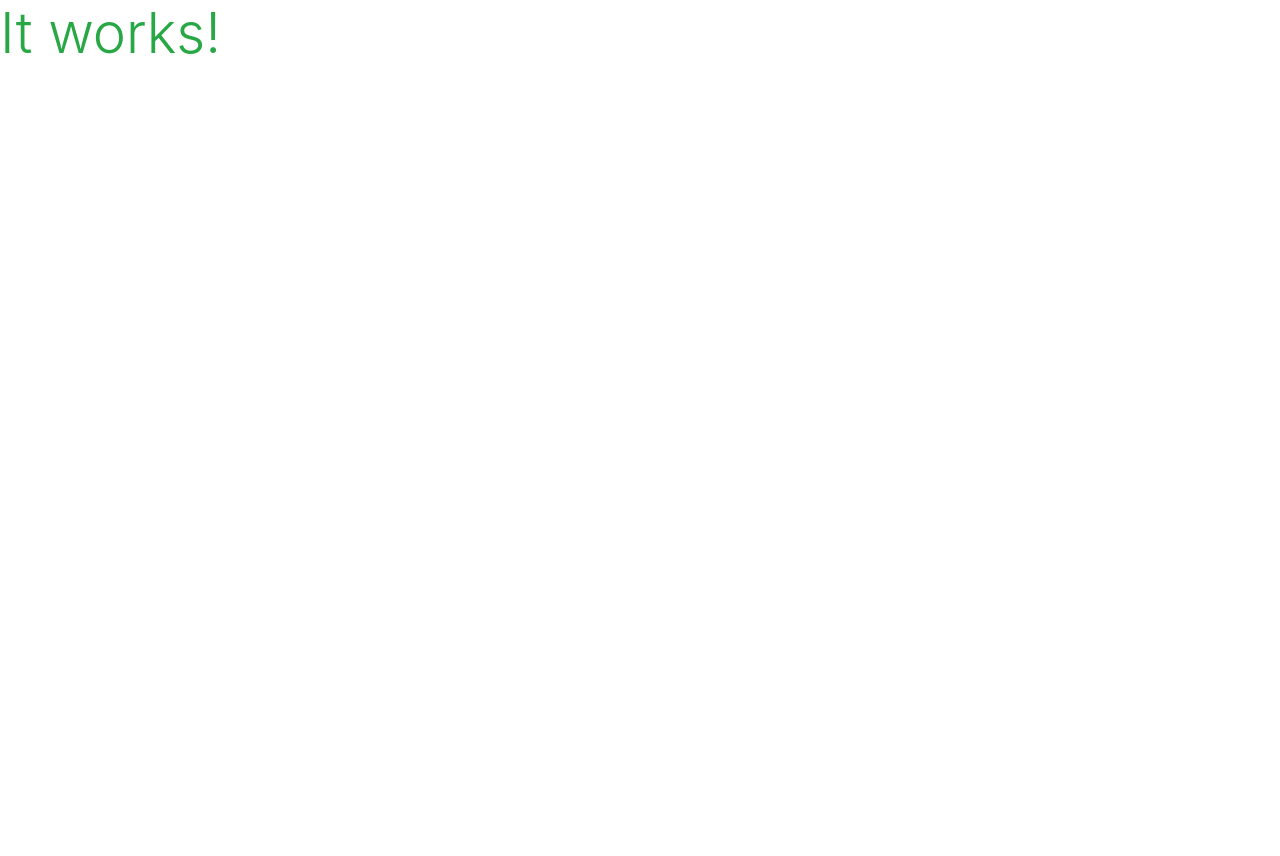
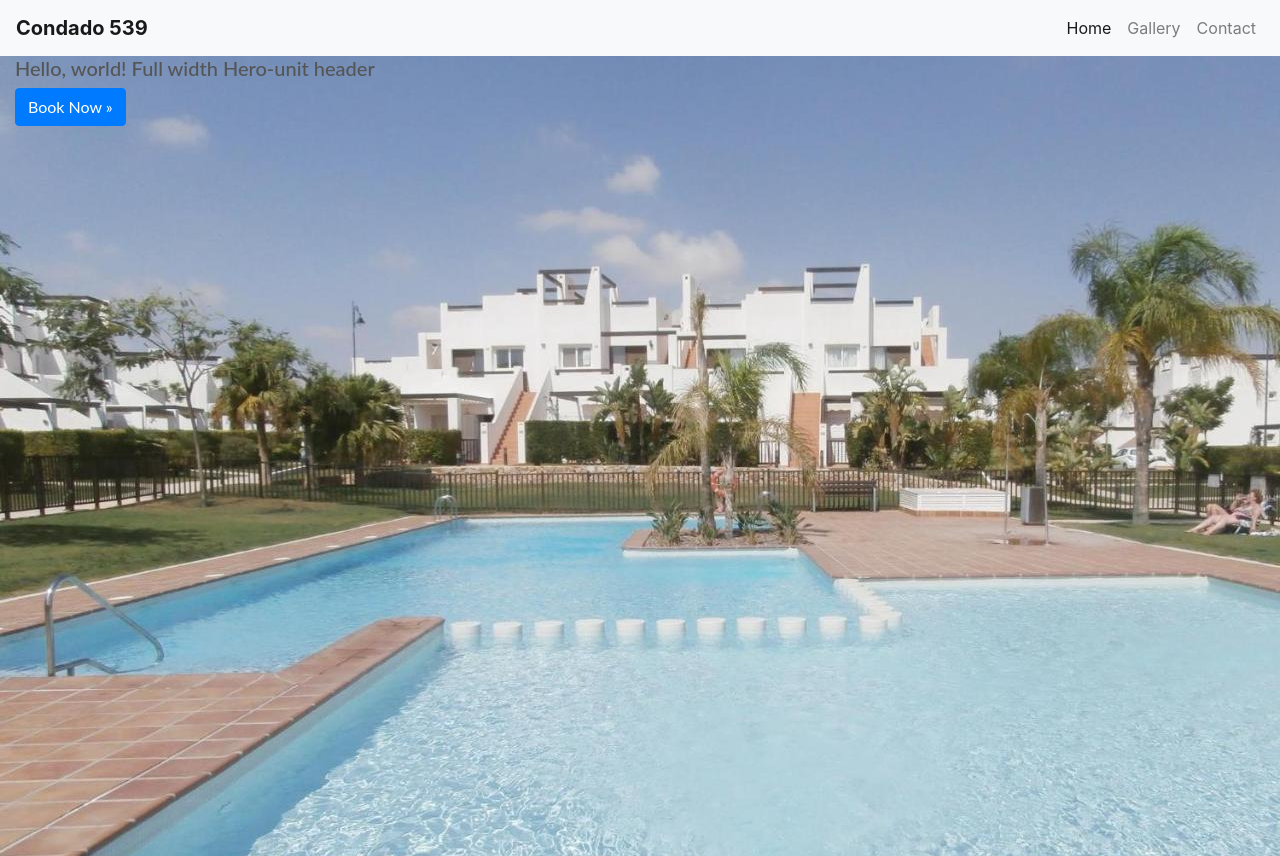
Before and after one commit to Mattjones444/Condado_apartment, a Django app: page / in a window 1280 px wide. Before the commit the page is almost empty. Before the commit the page ends 54 px from the top, so only its background shows below. Run offline with Django 3.2, Linux system fonts and the light colour scheme; some libraries are stand-ins or nearby versions.

Commit message:
added hero image and nav bar

```diff
--- a/apartment/settings.py
+++ b/apartment/settings.py
@@ -122,6 +122,11 @@ USE_TZ = True
 # https://docs.djangoproject.com/en/3.2/howto/static-files/
 
 STATIC_URL = '/static/'
+STATICFILES_DIRS = (os.path.join(BASE_DIR, 'static'),)
+
+MEDIA_URL = '/media/'
+MEDIA_ROOT = os.path.join(BASE_DIR, 'media')
+
 
 # Default primary key field type
 # https://docs.djangoproject.com/en/3.2/ref/settings/#default-auto-field
--- a/apartment/urls.py
+++ b/apartment/urls.py
@@ -1,7 +1,9 @@
 from django.contrib import admin
 from django.urls import path, include
+from django.conf import settings
+from django.conf.urls.static import static
 
 urlpatterns = [
     path('admin/', admin.site.urls),
     path('', include('home.urls')),
-]
+] + static(settings.MEDIA_URL, document_root=settings.MEDIA_ROOT)
--- a/home/templates/home/index.html
+++ b/home/templates/home/index.html
@@ -2,5 +2,35 @@
 {% load static %}
 
 {% block content %}
-    <h1 class="display-4 text-success">It works!</h1>
+<nav class="navbar navbar-expand-lg navbar-light bg-light">
+    <a class="navbar-brand" href="#"><strong>Condado 539</strong></a>
+    <button class="navbar-toggler" type="button" data-toggle="collapse" data-target="#navbarNav" aria-controls="navbarNav" aria-expanded="false" aria-label="Toggle navigation">
+      <span class="navbar-toggler-icon"></span>
+    </button>
+    <div class="collapse navbar-collapse" id="navbarNav">
+      <ul class="navbar-nav ml-auto">
+        <li class="nav-item active">
+          <a class="nav-link" href="#">Home <span class="sr-only">(current)</span></a>
+        </li>
+        <li class="nav-item">
+          <a class="nav-link" href="#">Gallery</a>
+        </li>
+        <li class="nav-item">
+          <a class="nav-link" href="#">Contact</a>
+        </li>
+      </ul>
+    </div>
+  </nav>
+
+  <section>
+    <div class="container-fluid">
+      <div class="row">
+        <div class="col-lg-12 col-md-12 col-sm-12 col-xs-12 hero-image">
+          <h5>Hello, world! Full width Hero-unit header</h5>
+          <p><a href="#" class="btn btn-primary btn-large">Book Now »</a></p>
+        </div>
+      </div>
+    </div>
+
+  </section>
 {% endblock %}
--- /dev/null
+++ b/static/css/base.css
@@ -0,0 +1,13 @@
+html {
+    height: 100%;
+}
+
+
+.hero-image{
+    background: url('/media/heroimage5.jpg') no-repeat center center fixed;
+    background-size: cover;
+    height: 100vh;
+    width: 100vw;
+    color: #555;
+    font-family: 'Lato';
+}
--- a/templates/base.html
+++ b/templates/base.html
@@ -15,6 +15,7 @@
 
     {% block corecss %}
         <link rel="stylesheet" href="https://stackpath.bootstrapcdn.com/bootstrap/4.4.1/css/bootstrap.min.css" integrity="sha384-Vkoo8x4CGsO3+Hhxv8T/Q5PaXtkKtu6ug5TOeNV6gBiFeWPGFN9MuhOf23Q9Ifjh" crossorigin="anonymous">
+        <link rel="stylesheet" href="{% static 'css/base.css' %}">
     {% endblock %}
 
     {% block extra_css %}
```
Also changed, not shown: media/heroimage.png (added), media/heroimage1.jpg (added), media/heroimage2.jpg (added), media/heroimage3.jpg (added), media/heroimage4.png (added), media/heroimage5.jpg (added).
